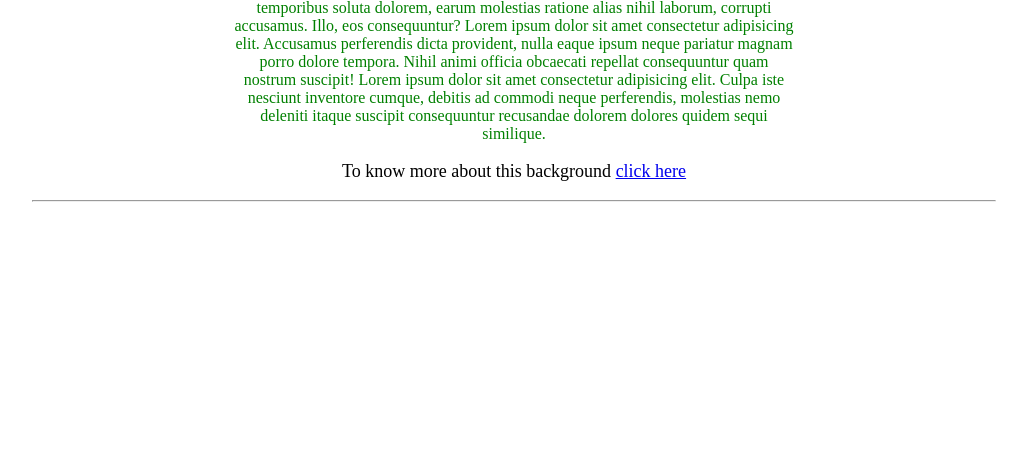
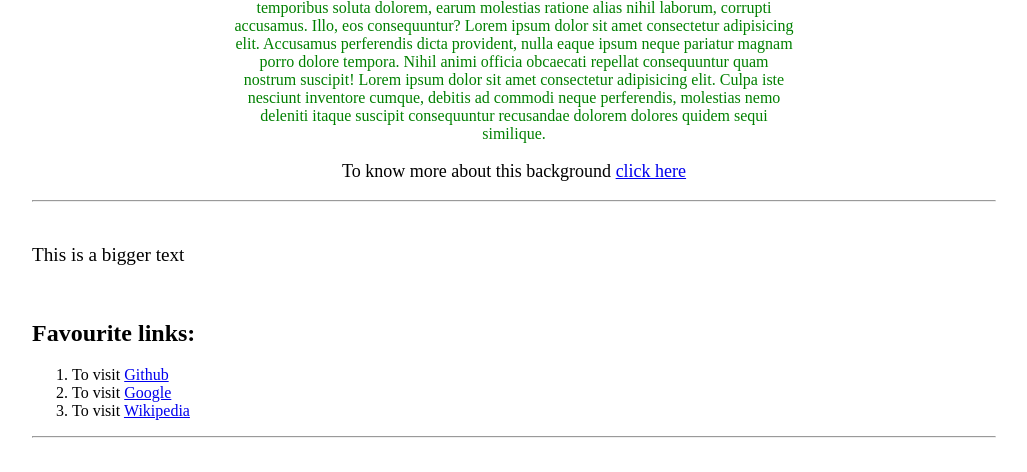
Before and after one commit to ashraf-kabir/CSE391-Assignment-1, a PHP site: page / in a window 1280 px wide. Shown: the part 2752-3224 px from the top of the page, without its empty margins (126-1153 px from the left). Before the commit the page ends 2954 px from the top, so only its background shows below. Run offline with PHP 8.4, Linux system fonts and the light colour scheme.

Commit message:
Update index.php

```diff
--- a/index.php
+++ b/index.php
@@ -111,6 +111,22 @@
             </div>
         </section>
         <hr>
+        <br>
+        <section>
+            <div>
+                <p><big>This is a bigger text</big></p><br>
+                <h2>Favourite links:</h2>
+                <ol>
+                    <li>To visit <a href="https://github.com/" target="_blank">Github</a></li>
+                    <li>To visit <a href="https://www.google.com/" target="_blank">Google</a></li>
+                    <li>To visit <a href="https://en.wikipedia.org/" target="_blank">Wikipedia</a></li>
+                </ol>
+            </div>
+        </section>
+        <hr>
+        <br>
+
+
 
     </div>
 
```
